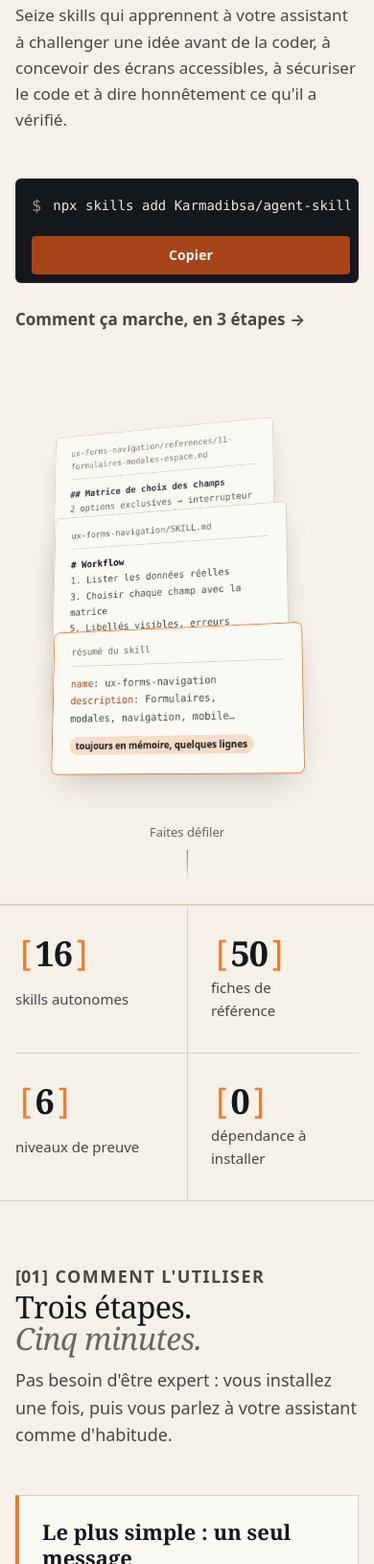
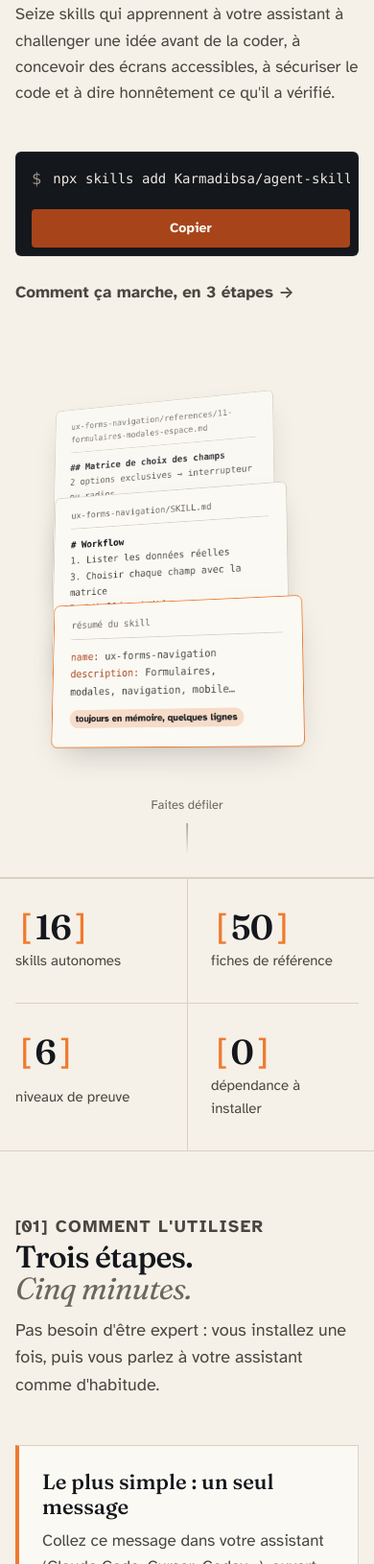
Before and after one commit to Karmadibsa/agent-skills-suite, a plain HTML site: page website/index.html in a window 390 px wide. Shown: the part 370-2000 px from the top of the page at 96% size. Drawn offline with Linux system fonts and the light colour scheme.

Commit message:
feat(brand): self-hosted Fraunces and Atkinson Hyperlegible typography
- Fraunces (headings) and Atkinson Hyperlegible (body), SIL OFL 1.1, woff2
  latin subset from Fontsource 5.3.0, hosted in website/assets/fonts with
  their licences, main files preloaded, no third-party font service
- tuned weights for the editorial hierarchy; brand board and identity doc
  updated; after capture refreshed

Co-Authored-By: Claude Opus 5.5 <noreply@anthropic.com>

```diff
--- a/website/index.html
+++ b/website/index.html
@@ -19,6 +19,8 @@
     })();
   </script>
   <link rel="icon" href="brand/favicon.svg" type="image/svg+xml">
+  <link rel="preload" href="assets/fonts/fraunces-latin-wght-normal.woff2" as="font" type="font/woff2" crossorigin>
+  <link rel="preload" href="assets/fonts/atkinson-hyperlegible-latin-400-normal.woff2" as="font" type="font/woff2" crossorigin>
   <link rel="stylesheet" href="styles.css">
 </head>
 <body>
--- a/website/styles.css
+++ b/website/styles.css
@@ -4,6 +4,14 @@
    Règles : ux-ui-design (registre 00B, fiches 04 et 07). Mouvement uniquement sur transform, couleur et contour,
    piloté par le scroll ou le pointeur, jamais au premier affichage, coupé avec prefers-reduced-motion.
    Contrastes mesurés : texte ≥ 5:1, texte secondaire 5,1:1, bordures fortes 3,2:1 sur le papier. */
+
+/* Polices hébergées sur le site (aucun appel à un service tiers), licence SIL OFL 1.1 : voir assets/fonts/OFL-*.txt.
+   Atkinson Hyperlegible (Braille Institute) pour le texte, Fraunces pour les titres. Sous-ensemble latin. */
+@font-face { font-family: "Atkinson Hyperlegible"; src: url("assets/fonts/atkinson-hyperlegible-latin-400-normal.woff2") format("woff2"); font-weight: 400; font-style: normal; font-display: swap; }
+@font-face { font-family: "Atkinson Hyperlegible"; src: url("assets/fonts/atkinson-hyperlegible-latin-400-italic.woff2") format("woff2"); font-weight: 400; font-style: italic; font-display: swap; }
+@font-face { font-family: "Atkinson Hyperlegible"; src: url("assets/fonts/atkinson-hyperlegible-latin-700-normal.woff2") format("woff2"); font-weight: 600 700; font-style: normal; font-display: swap; }
+@font-face { font-family: "Fraunces"; src: url("assets/fonts/fraunces-latin-wght-normal.woff2") format("woff2"); font-weight: 100 900; font-style: normal; font-display: swap; }
+@font-face { font-family: "Fraunces"; src: url("assets/fonts/fraunces-latin-wght-italic.woff2") format("woff2"); font-weight: 100 900; font-style: italic; font-display: swap; }
 
 :root {
   --bg: #F5F1E8;
@@ -30,8 +38,8 @@
   --brand: #F07A2E;
   --brand-ink: #14171C;
 
-  --serif: ui-serif, "Iowan Old Style", "Charter", "Bitstream Charter", "Sitka Text", Cambria, Georgia, serif;
-  --font: ui-sans-serif, system-ui, -apple-system, "Segoe UI", Roboto, "Helvetica Neue", Arial, sans-serif;
+  --serif: "Fraunces", ui-serif, "Iowan Old Style", Charter, Cambria, Georgia, serif;
+  --font: "Atkinson Hyperlegible", ui-sans-serif, system-ui, -apple-system, "Segoe UI", Roboto, Arial, sans-serif;
   --mono: ui-monospace, "Cascadia Code", "SF Mono", Menlo, Consolas, monospace;
   --r-sm: 4px;
   --r-md: 6px;
@@ -503,6 +511,16 @@ h3 { font-weight: 600; }
 .cmd .cmd-text, .prompt-full { font-size: 0.875rem; }
 .hero-lead, .section-head p { font-size: 1.125rem; line-height: 1.6; }
 
+/* Réglages typographiques pour Fraunces et Atkinson */
+.hero h1, .section-head h2, .head-title h2, .demo-head h2, .profile-text h2, .manifesto-title { font-optical-sizing: auto; font-variation-settings: "SOFT" 0, "WONK" 0; }
+.hero h1 { font-weight: 560; letter-spacing: -0.03em; }
+.hero h1 .accent { font-weight: 420; }
+.section-head h2, .head-title h2, .demo-head h2, .profile-text h2 { font-weight: 540; letter-spacing: -0.025em; }
+.dim { font-weight: 380; }
+.manifesto-title { font-weight: 560; letter-spacing: -0.03em; }
+.howto-step h3, .final-title, .oneshot-label, .faq-list summary { font-weight: 540; }
+.prompt { font-weight: 450; }
+
 /* ---------- Responsive ---------- */
 @media (max-width: 960px) {
   .howto-step { grid-row: auto; grid-template-rows: none; display: flex; }
```
Also changed, not shown: website/brand/index.html (+8 -4 lines), website/assets/avant-apres/apres.png, website/assets/fonts/OFL-atkinson-hyperlegible.txt (added), website/assets/fonts/OFL-fraunces.txt (added), website/assets/fonts/atkinson-hyperlegible-latin-400-italic.woff2 (added), website/assets/fonts/atkinson-hyperlegible-latin-400-normal.woff2 (added), website/assets/fonts/atkinson-hyperlegible-latin-700-normal.woff2 (added), website/assets/fonts/fraunces-latin-wght-italic.woff2 (added), website/assets/fonts/fraunces-latin-wght-normal.woff2 (added), 2 other files.
